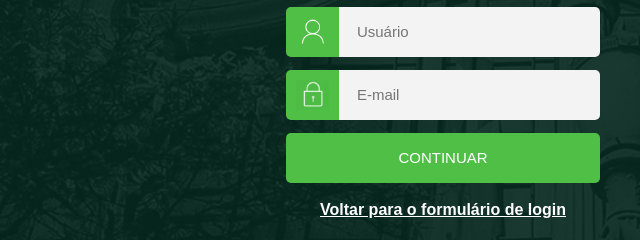
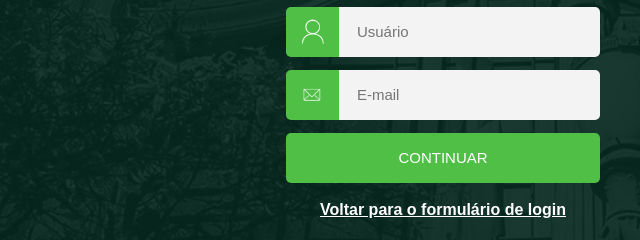
Before and after one commit to Mayumikkato/pi-information-security-clone-portal, a plain HTML site: page esqueceu-senha.html in a window 1280 px wide. Shown: the part 504-744 px from the top of the page, 197-837 px from the left. Drawn offline with Linux system fonts and the light colour scheme.

Commit message:
commit - alteracao-icone-email

```diff
--- a/esqueceu-senha.html
+++ b/esqueceu-senha.html
@@ -26,7 +26,7 @@
                     <input type="text" placeholder="  Usuário">
                 </div>
                 <div class="campo-dois">
-                    <img src="/img/icon-cadeado.png" alt="Icone de cadeado">
+                    <img src="/img/icon-email.png" alt="Icone de email">
                     <input type="text" placeholder="  E-mail">
                 </div>
                 <button type="submit" class="bt-acessar">CONTINUAR</button><br>
```
Also changed, not shown: img/icon-email.png (added).
